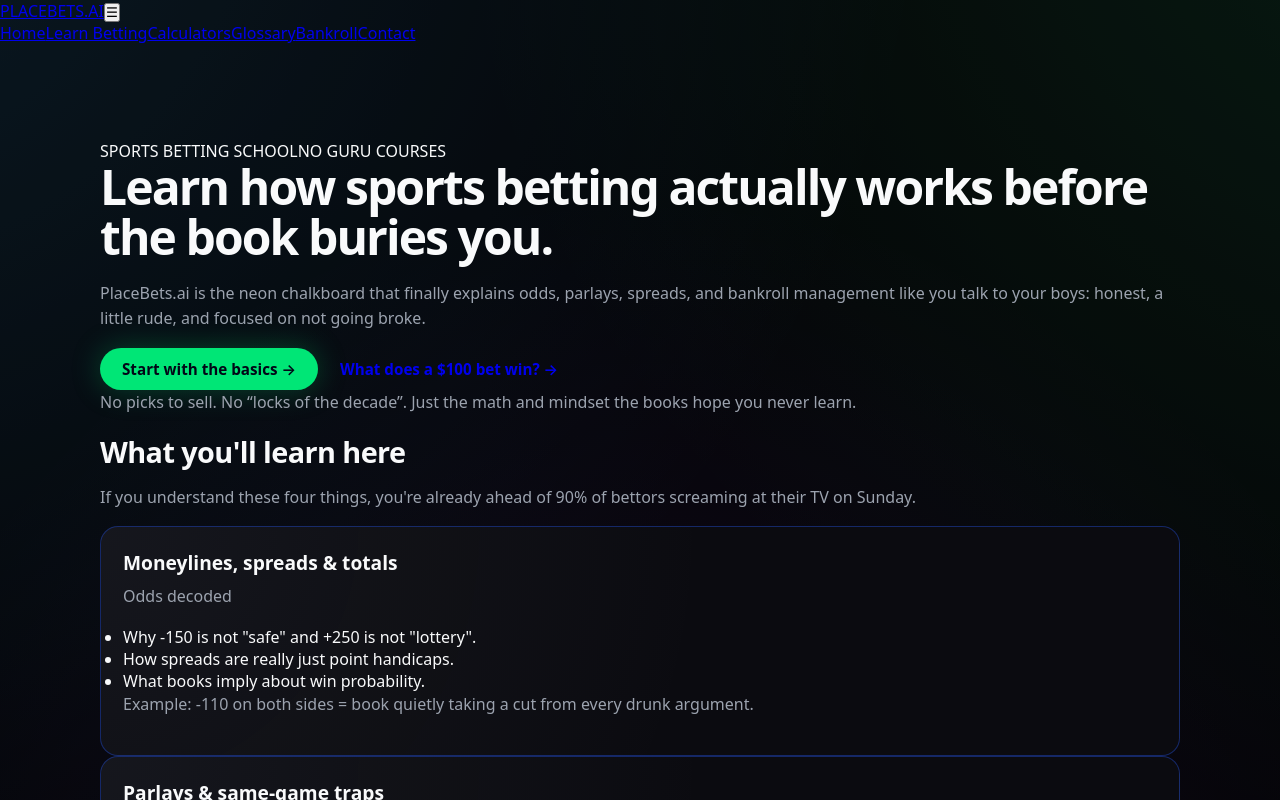
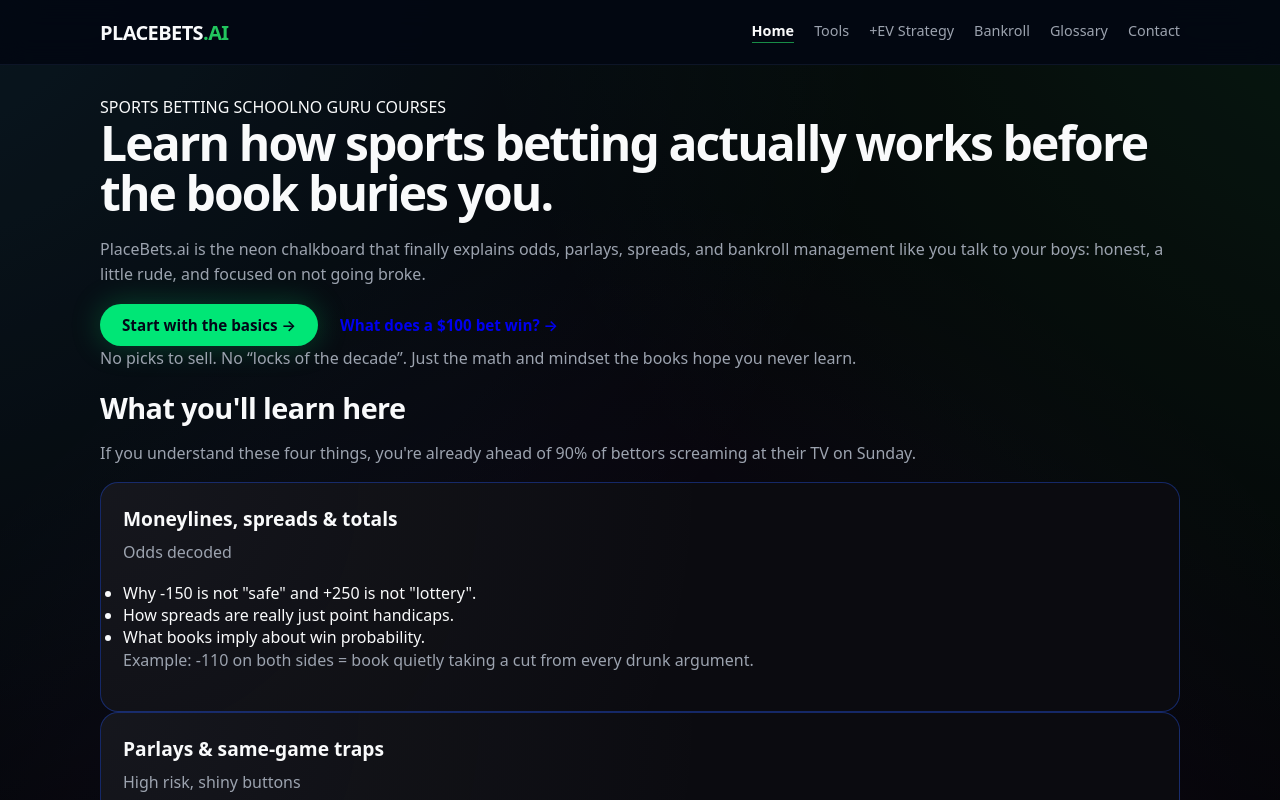
Before and after one commit to placebetsai/Placebetsai, a Next.js app: page / in a window 1280 px wide. Shown: the top 800 px of the page. Built offline with nearby package versions, Linux system fonts and the light colour scheme.

Commit message:
Update Navbar.js

```diff
--- a/components/Navbar.js
+++ b/components/Navbar.js
@@ -2,53 +2,86 @@
 
 import Link from "next/link";
 import { usePathname } from "next/navigation";
-import { useState } from "react";
 
 const links = [
   { href: "/", label: "Home" },
-  { href: "/learn-betting", label: "Learn Betting" },
-  { href: "/calculators", label: "Calculators" },
+  { href: "/calculators", label: "Tools" },
+  { href: "/ev-betting", label: "+EV Strategy" },
+  { href: "/bankroll", label: "Bankroll" },
   { href: "/glossary", label: "Glossary" },
-  { href: "/bankroll", label: "Bankroll" },
   { href: "/contact", label: "Contact" },
 ];
 
 export default function Navbar() {
   const pathname = usePathname();
-  const [open, setOpen] = useState(false);
 
   return (
-    <div className="nav-inner" style={{ position: "relative" }}>
-      <Link href="/" className="logo-wrap">
-        <span className="logo-main">PLACEBETS</span>
-        <span className="logo-dot">.AI</span>
+    <nav
+      style={{
+        position: "fixed",
+        top: 0,
+        width: "100%",
+        zIndex: 100,
+        background: "rgba(3,7,18,0.9)",
+        backdropFilter: "blur(14px)",
+        borderBottom: "1px solid rgba(15,23,42,0.9)",
+      }}
+    >
+      <div
+        style={{
+          maxWidth: "1120px",
+          margin: "0 auto",
+          padding: "0 20px",
+          height: "64px",
+          display: "flex",
+          alignItems: "center",
+          justifyContent: "space-between",
+          gap: 20,
+        }}
+      >
+        <Link
+          href="/"
+          style={{
+            fontSize: "1.25rem",
+            fontWeight: 800,
+            color: "#f9fafb",
+            textDecoration: "none",
+            letterSpacing: "-0.03em",
+          }}
+        >
+          PLACEBETS<span style={{ color: "#22c55e" }}>.AI</span>
         </Link>
 
-      <button
-        className="nav-toggle"
-        onClick={() => setOpen((v) => !v)}
-        aria-label="Toggle navigation"
+        <div
+          style={{
+            display: "flex",
+            gap: 20,
+            fontSize: "0.9rem",
+          }}
         >
-        ☰
-      </button>
-
-      <nav
-        className="nav-links"
-        style={{ display: open ? "flex" : undefined }}
-      >
-        {links.map((link) => (
+          {links.map((link) => {
+            const active = pathname === link.href;
+            return (
               <Link
                 key={link.href}
                 href={link.href}
-            className={
-              "nav-link" + (pathname === link.href ? " active" : "")
-            }
-            onClick={() => setOpen(false)}
+                style={{
+                  color: active ? "#f9fafb" : "#9ca3af",
+                  textDecoration: "none",
+                  fontWeight: active ? 600 : 400,
+                  borderBottom: active
+                    ? "1px solid rgba(34,197,94,0.7)"
+                    : "1px solid transparent",
+                  paddingBottom: 2,
+                  transition: "color 0.15s ease, border-color 0.15s ease",
+                }}
               >
                 {link.label}
               </Link>
-        ))}
+            );
+          })}
+        </div>
+      </div>
     </nav>
-    </div>
   );
 }
```
Lines whose indentation alone changed are shown as unchanged.
